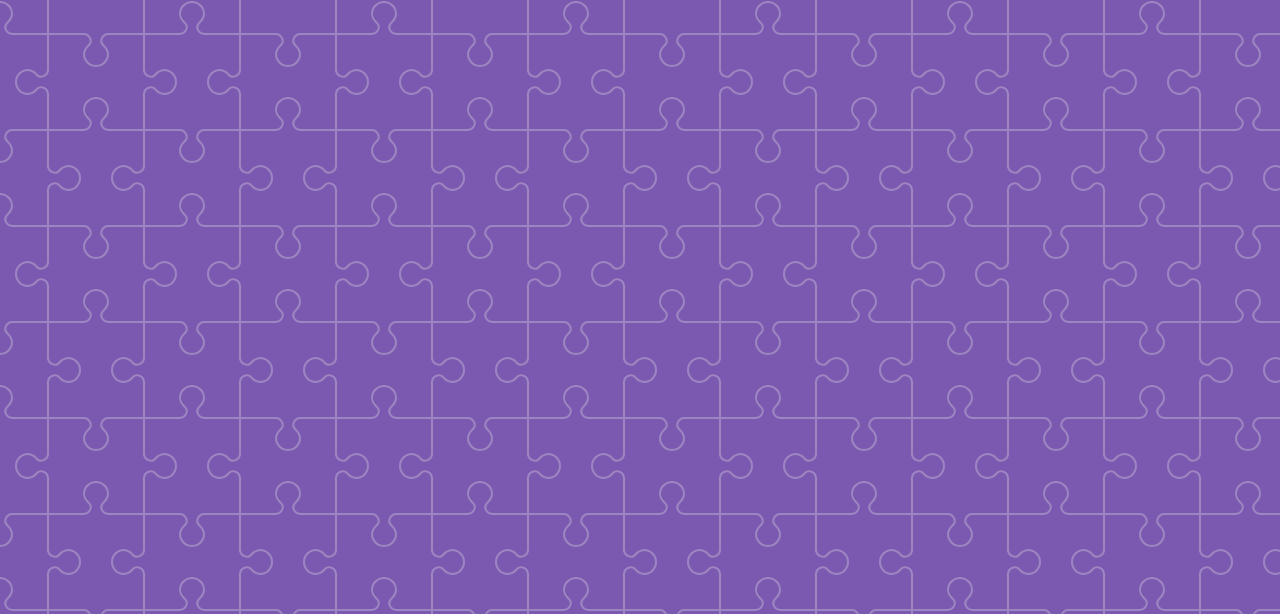
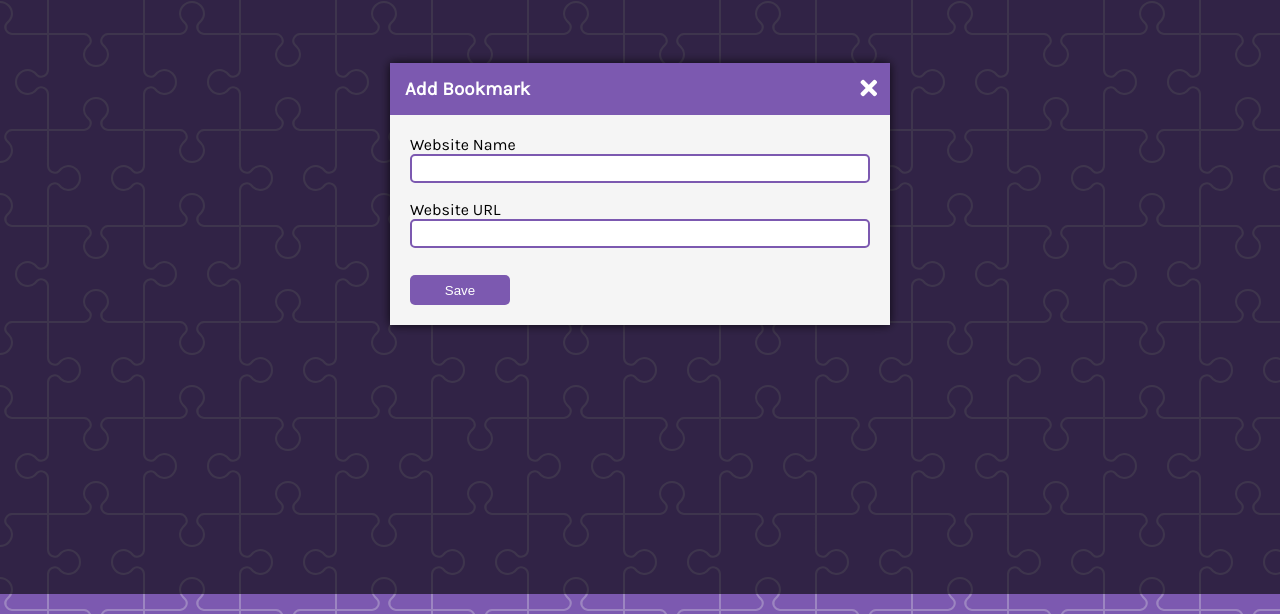
Before and after one commit to bophancungung/js15-book-keeper, a plain HTML site: page index.html in a window 1280 px wide. Shown: the part 206-820 px from the top of the page. Drawn offline with Linux system fonts and the light colour scheme.

Commit message:
Building modal UI

```diff
--- a/index.html
+++ b/index.html
@@ -35,6 +35,30 @@
             </div>
         </div>
     </div>
+    <!-- Modal -->
+    <div class="modal-container show-modal" id="modal">
+        <div class="modal">
+            <i class="fas fa-times close-icon" id="close-modal"></i>
+            <div class="modal-header">
+                <h3>Add Bookmark</h3>
+            </div>
+            <div class="modal-content">
+                <form id="bookmark-form">
+                    <!-- Website Name -->
+                    <div class="form-group">
+                        <label for="website-name" class="form-lable">Website Name</label>
+                        <input type="text" class="form-input" id="website-name">
+                    </div>
+                    <!-- Website URL -->
+                    <div class="form-group">
+                        <label for="website-url" class="form-lable">Website URL</label>
+                        <input type="text" class="form-input" id="website-url">
+                    </div>
+                    <button type="submit" >Save</button>
+                </form>
+            </div>
+        </div>
+    </div>
     <!-- Script -->
     <script src="script.js"></script>
 </body>
--- a/style.css
+++ b/style.css
@@ -88,6 +88,106 @@ a:active {
   margin-right: 5px;
 }
 
+/* Modal */
+.modal-container {
+  background:rgba(0, 0, 0, 0.6);
+  display: none;
+  position: fixed;
+  top: 0;
+  left: 0;
+  right: 0;
+  bottom: 0;
+}
+
+.show-modal {
+  display: flex;
+  justify-content: center;
+  align-items: center;
+}
+
+.modal {
+  background: white;
+  box-shadow: 0 0 10px rgba(0, 0, 0, 0.8);
+  max-width: 95%;
+  width: 500px;
+  animation: modalopen 1s;
+}
+
+@keyframes modalopen {
+  from {
+    opacity: 0;
+  }
+
+  to {
+    opacity: 1;
+  }
+}
+
+.close-icon {
+  float: right;
+  color: white;
+  font-size: 24px;
+  position: relative;
+  top: 13px;
+  right: 13px;
+  cursor: pointer;
+}
+
+.modal-header {
+  background: var(--primary-color);
+  color: white;
+  padding: 15px;
+}
+
+h3 {
+  margin: 0;
+}
+
+.modal-content {
+  padding: 20px;
+  background: whitesmoke;
+}
+
+/* Form */
+.form-group {
+  height: 55px;
+  padding-bottom: 10px;
+}
+
+.form-input {
+  width: 97%;
+  padding: 5px;
+  border: 2px solid var(--primary-color);
+  border-radius: var(--border-radius);
+  display: block;
+  outline: none;
+}
+
+.form-label {
+  color: var(--primary-color);
+  display: block;
+
+}
+
+button {
+  cursor: pointer;
+  color: white;
+  background: var(--primary-color);
+  height: 30px;
+  width: 100px;
+  border: none;
+  border-radius: var(--border-radius);
+  margin-top: 10px;
+}
+
+button:hover {
+  filter: brightness(110%);
+}
+
+button:focus {
+  outline: none;
+}
+
 /* Media query: large smartphone (vertical) */
 @media screen and (max-width: 600px) {
   h1 {
```
